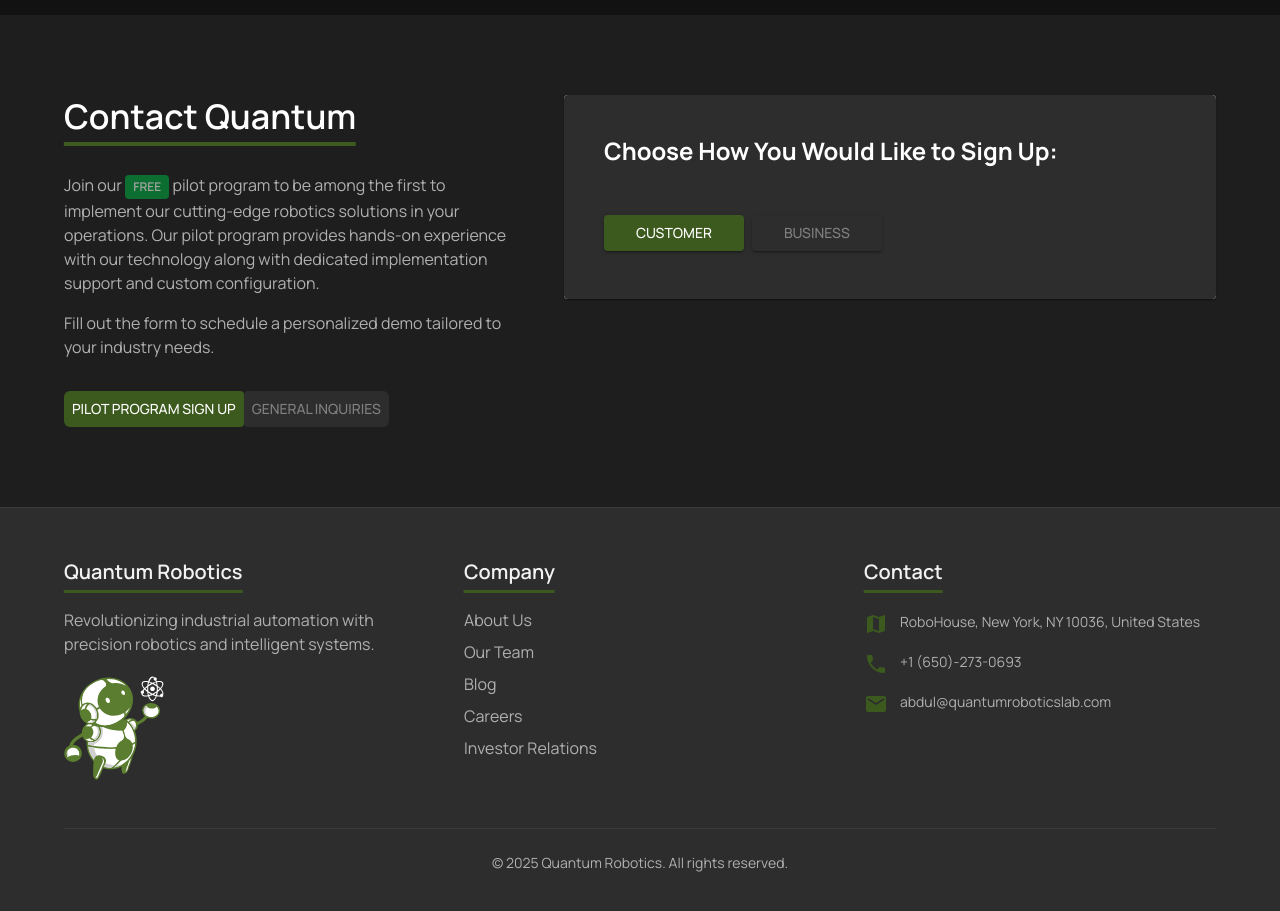
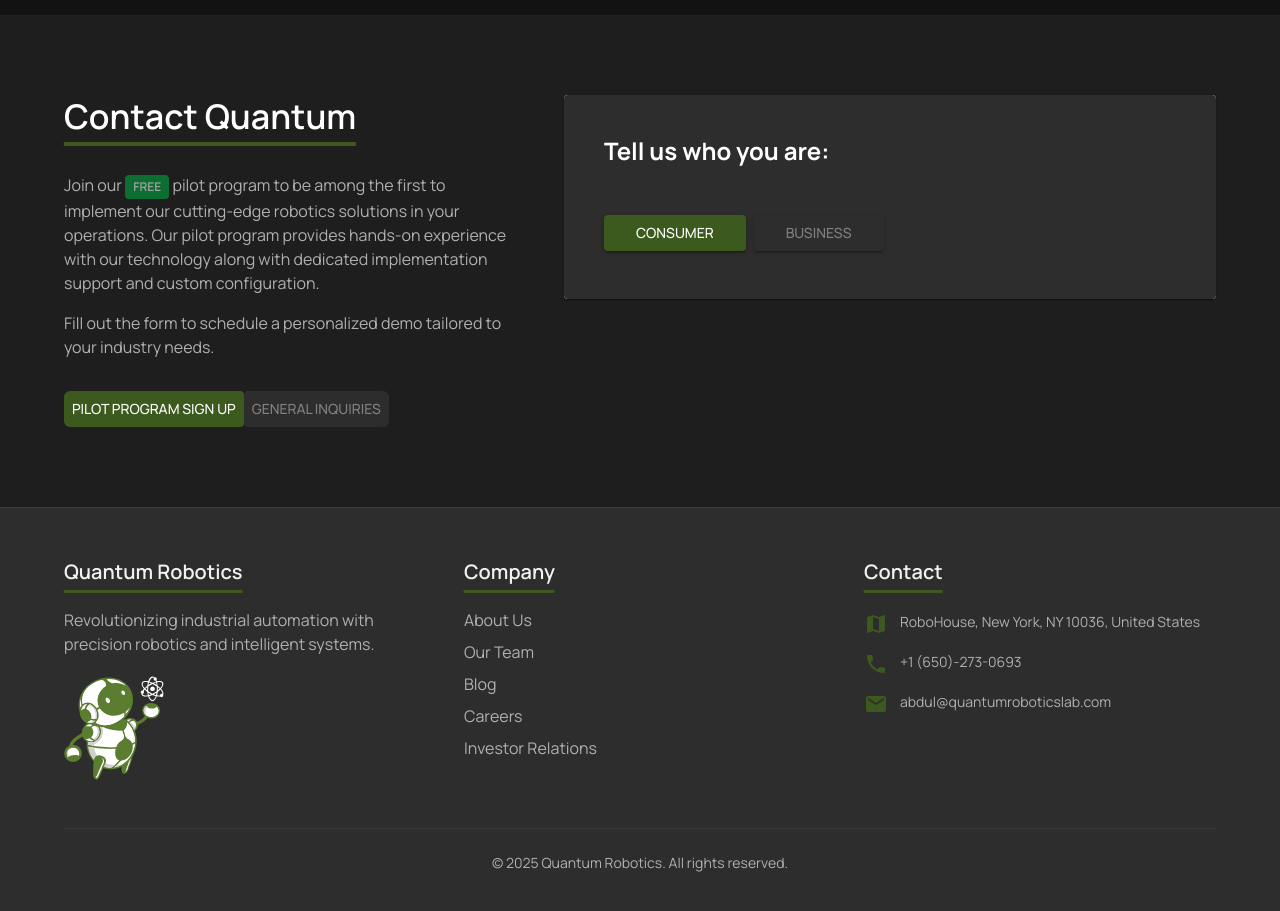
Before and after one commit to Quantum-007/Landing-Page, a Next.js app: page / in a window 1280 px wide. Shown: the part 6640-7551 px from the top of the page. Built offline with nearby package versions, Linux system fonts and the light colour scheme.

Commit message:
Fixed design issues

```diff
--- a/src/components/home/atoms/JoinPilotProgram.tsx
+++ b/src/components/home/atoms/JoinPilotProgram.tsx
@@ -17,7 +17,7 @@ const JoinPilotProgram = () => {
       {mainFormVisible && (
         <>
           <Typography variant="h5" sx={{ color: 'white', fontWeight: 'bold' }}>
-            Choose How You Would Like to Sign Up:
+            Tell us who you are:
           </Typography>
           <Box className='flex flex-row gap-2 mt-4 w-full'>
             <Button
@@ -29,7 +29,7 @@ const JoinPilotProgram = () => {
                 paddingX: 4
               }}
             >
-              Customer
+              Consumer
             </Button>
             <Button
               variant='contained'
```
